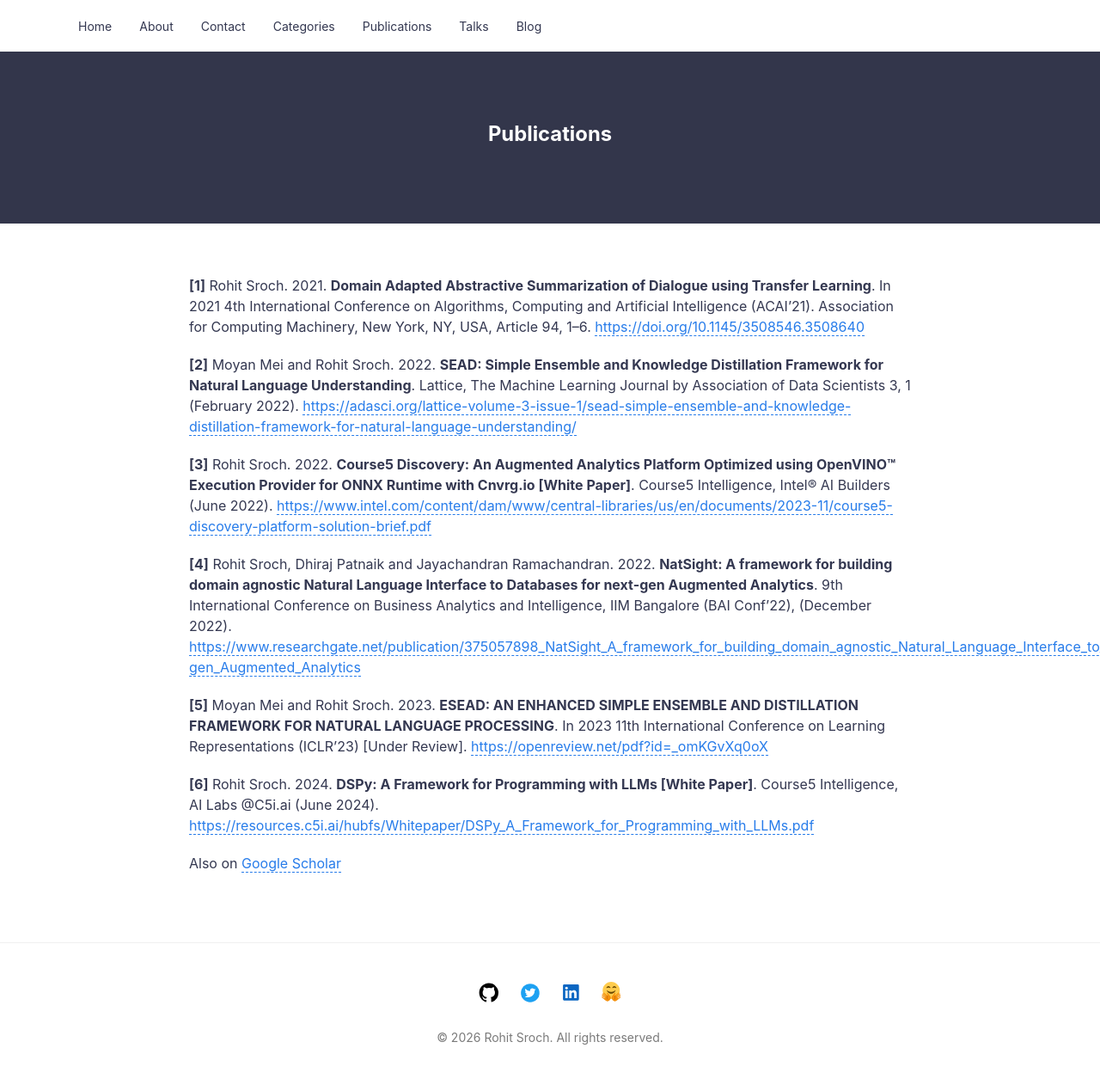
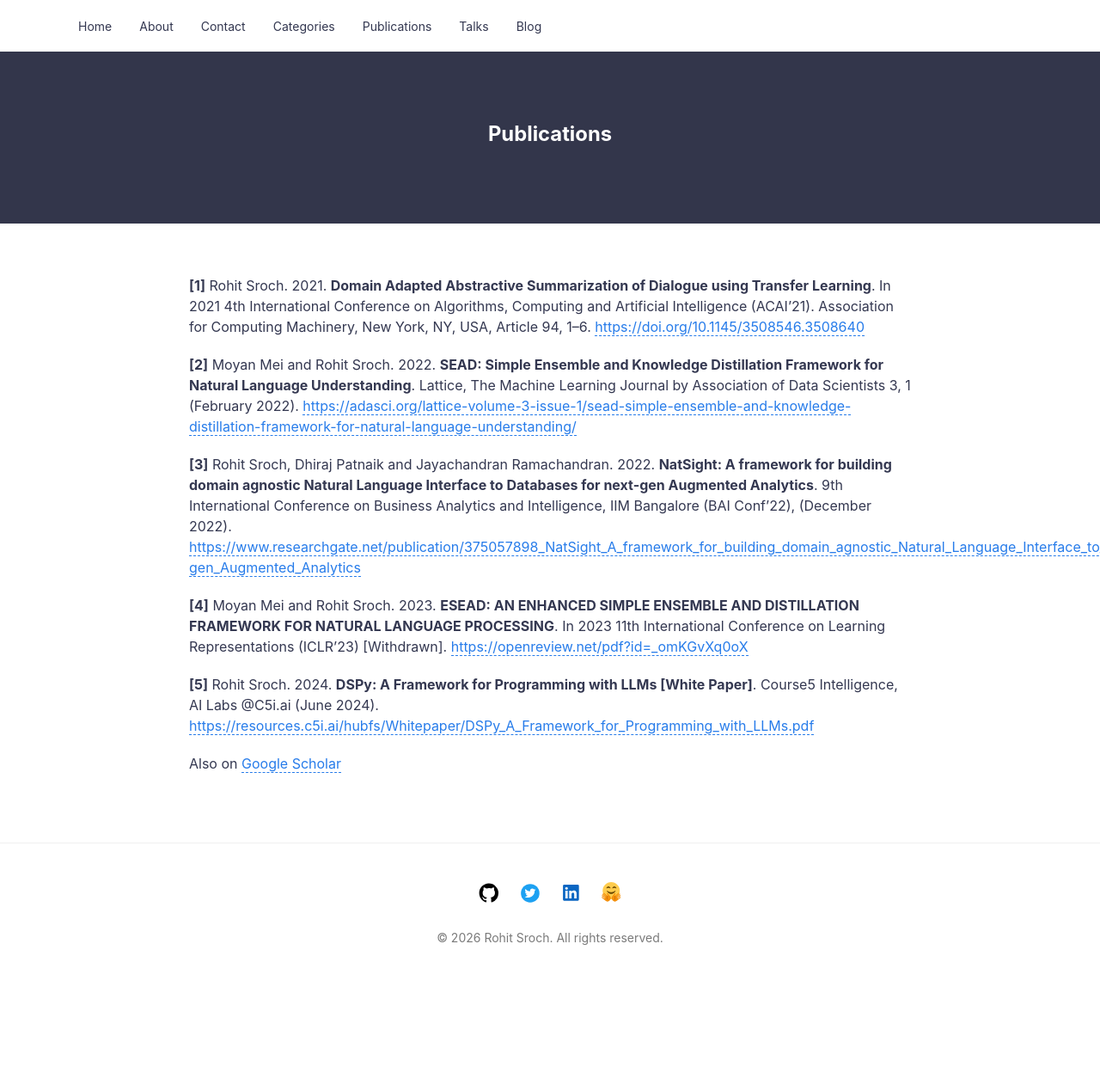
Before and after one commit to rohitsroch/rohitsroch.github.io, a Jekyll site: the page built from publications.md, in a window 1280 px wide. Shown: the whole page at 86% size. Built offline with Jekyll 4.4.1, drawn with Linux system fonts in a browser that asks for light colours; after the commit the page ends 1146 px from its top, so only the background shows below that.

Commit message:
Update publications.md

```diff
--- a/publications.md
+++ b/publications.md
@@ -8,13 +8,11 @@
 
 **[2]** Moyan Mei and Rohit Sroch. 2022. **SEAD: Simple Ensemble and Knowledge Distillation Framework for Natural Language Understanding**. Lattice, The Machine Learning Journal by Association of Data Scientists 3, 1 (February 2022). [https://adasci.org/lattice-volume-3-issue-1/sead-simple-ensemble-and-knowledge-distillation-framework-for-natural-language-understanding/](https://adasci.org/lattice-volume-3-issue-1/sead-simple-ensemble-and-knowledge-distillation-framework-for-natural-language-understanding/)
 
-**[3]** Rohit Sroch. 2022. **Course5 Discovery: An Augmented Analytics Platform Optimized using OpenVINO™ Execution Provider for ONNX Runtime with Cnvrg.io [White Paper]**. Course5 Intelligence, Intel® AI Builders (June 2022). [https://www.intel.com/content/dam/www/central-libraries/us/en/documents/2023-11/course5-discovery-platform-solution-brief.pdf](https://www.intel.com/content/dam/www/central-libraries/us/en/documents/2023-11/course5-discovery-platform-solution-brief.pdf)
+**[3]** Rohit Sroch, Dhiraj Patnaik and  Jayachandran Ramachandran. 2022. **NatSight: A framework for building domain agnostic Natural Language Interface to Databases for next-gen Augmented Analytics**. 9th International Conference on Business Analytics and Intelligence, IIM Bangalore (BAI Conf’22), (December 2022). [https://www.researchgate.net/publication/375057898_NatSight_A_framework_for_building_domain_agnostic_Natural_Language_Interface_to_Databases_for_next-gen_Augmented_Analytics](https://www.researchgate.net/publication/375057898_NatSight_A_framework_for_building_domain_agnostic_Natural_Language_Interface_to_Databases_for_next-gen_Augmented_Analytics)
 
-**[4]** Rohit Sroch, Dhiraj Patnaik and  Jayachandran Ramachandran. 2022. **NatSight: A framework for building domain agnostic Natural Language Interface to Databases for next-gen Augmented Analytics**. 9th International Conference on Business Analytics and Intelligence, IIM Bangalore (BAI Conf’22), (December 2022). [https://www.researchgate.net/publication/375057898_NatSight_A_framework_for_building_domain_agnostic_Natural_Language_Interface_to_Databases_for_next-gen_Augmented_Analytics](https://www.researchgate.net/publication/375057898_NatSight_A_framework_for_building_domain_agnostic_Natural_Language_Interface_to_Databases_for_next-gen_Augmented_Analytics)
+**[4]** Moyan Mei and Rohit Sroch. 2023. **ESEAD: AN ENHANCED SIMPLE ENSEMBLE AND DISTILLATION FRAMEWORK FOR NATURAL LANGUAGE
+PROCESSING**. In 2023 11th International Conference on Learning Representations (ICLR'23) [Withdrawn]. [https://openreview.net/pdf?id=_omKGvXq0oX](https://openreview.net/pdf?id=_omKGvXq0oX)
 
-**[5]** Moyan Mei and Rohit Sroch. 2023. **ESEAD: AN ENHANCED SIMPLE ENSEMBLE AND DISTILLATION FRAMEWORK FOR NATURAL LANGUAGE
-PROCESSING**. In 2023 11th International Conference on Learning Representations (ICLR'23) [Under Review]. [https://openreview.net/pdf?id=_omKGvXq0oX](https://openreview.net/pdf?id=_omKGvXq0oX)
-
-**[6]** Rohit Sroch. 2024. **DSPy: A Framework for Programming with LLMs [White Paper]**. Course5 Intelligence, AI Labs @C5i.ai (June 2024). [https://resources.c5i.ai/hubfs/Whitepaper/DSPy_A_Framework_for_Programming_with_LLMs.pdf](https://resources.c5i.ai/hubfs/Whitepaper/DSPy_A_Framework_for_Programming_with_LLMs.pdf)
+**[5]** Rohit Sroch. 2024. **DSPy: A Framework for Programming with LLMs [White Paper]**. Course5 Intelligence, AI Labs @C5i.ai (June 2024). [https://resources.c5i.ai/hubfs/Whitepaper/DSPy_A_Framework_for_Programming_with_LLMs.pdf](https://resources.c5i.ai/hubfs/Whitepaper/DSPy_A_Framework_for_Programming_with_LLMs.pdf)
 
 Also on [Google Scholar](https://scholar.google.com/citations?user=InqxsuEAAAAJ&hl=en&oi=sra)
```
